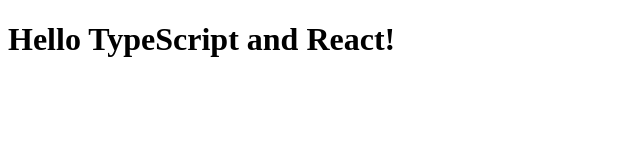
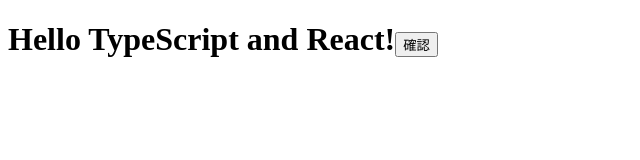
Before and after one commit to amanojs/ambit, a React app: page / in a window 1280 px wide. Shown: the top 160 px of the page, without its empty margins (0-640 px from the left). Built offline with nearby package versions, Linux system fonts and the light colour scheme; the HTML template or start-up script is replaced by a standard one; what typescript-fsa, typescript-fsa-reducers would draw is missing.

Commit message:
buttonつくったお

```diff
--- a/src/components/App.tsx
+++ b/src/components/App.tsx
@@ -1,4 +1,5 @@
 import * as React from 'react'
+import { Button } from './atoms/Button'
 
 export interface AppProps {
   compiler: string
@@ -10,6 +11,7 @@
     return (
       <h1>
         Hello {this.props.compiler} and {this.props.framework}!
+        <Button click_event={() => {}} name="確認" />
       </h1>
     )
   }
--- /dev/null
+++ b/src/components/atoms/Button.tsx
@@ -0,0 +1,33 @@
+import * as React from 'react'
+
+interface Props {
+  click_event: Function
+  name?: string
+  color?: string
+}
+
+export const Button: React.FC<Props> = props => {
+  return (
+    <React.Fragment>
+      <input
+        type="button"
+        className="button"
+        onClick={() => props.click_event}
+        value={props.name}
+      />
+
+      <style jsx scoped>{`
+        .button {
+          width: 200px;
+          height: 60px;
+          background-color: ${props.color};
+        }
+      `}</style>
+    </React.Fragment>
+  )
+}
+
+Button.defaultProps = {
+  color: '#555',
+  name: '送信'
+}
```
